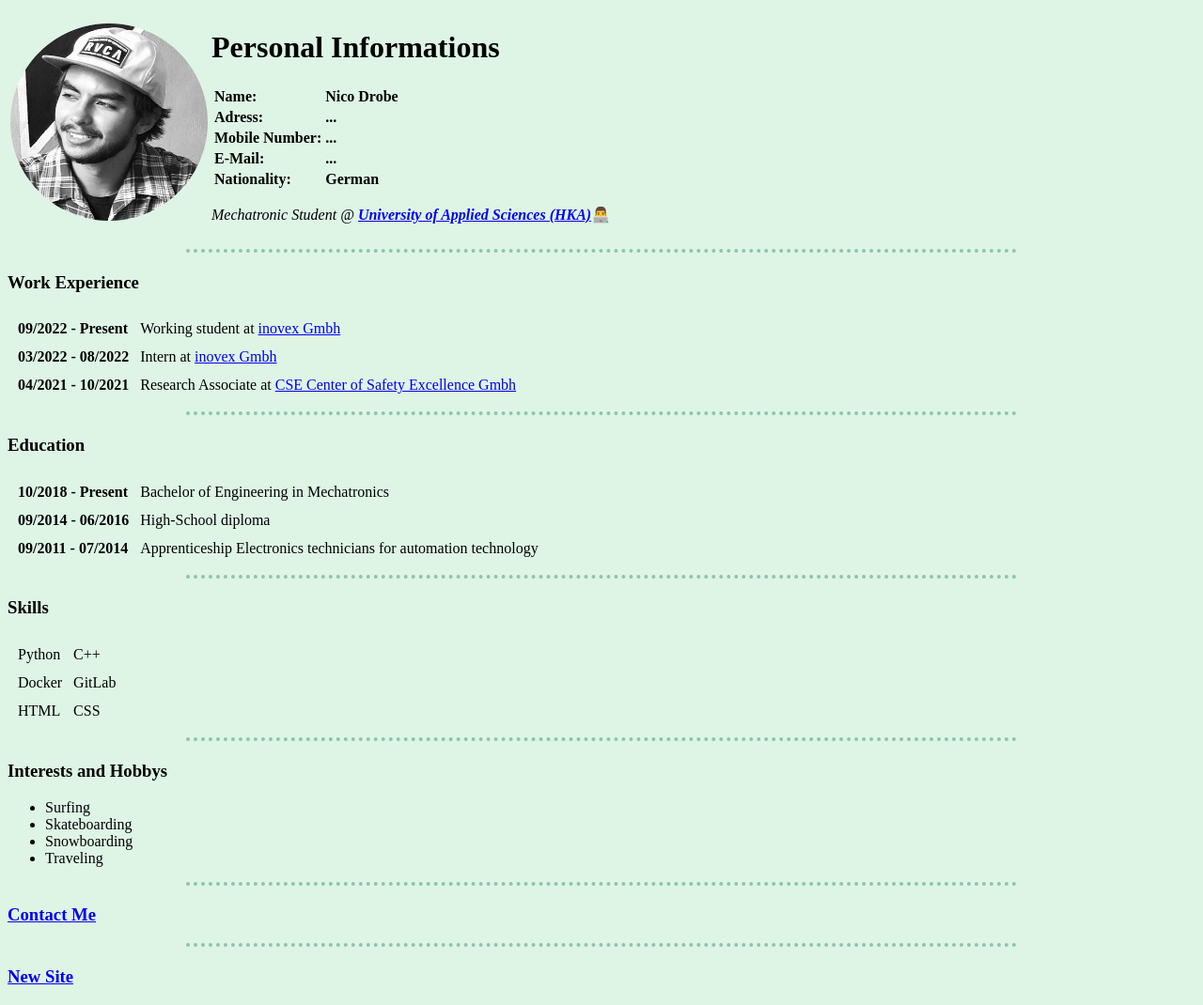
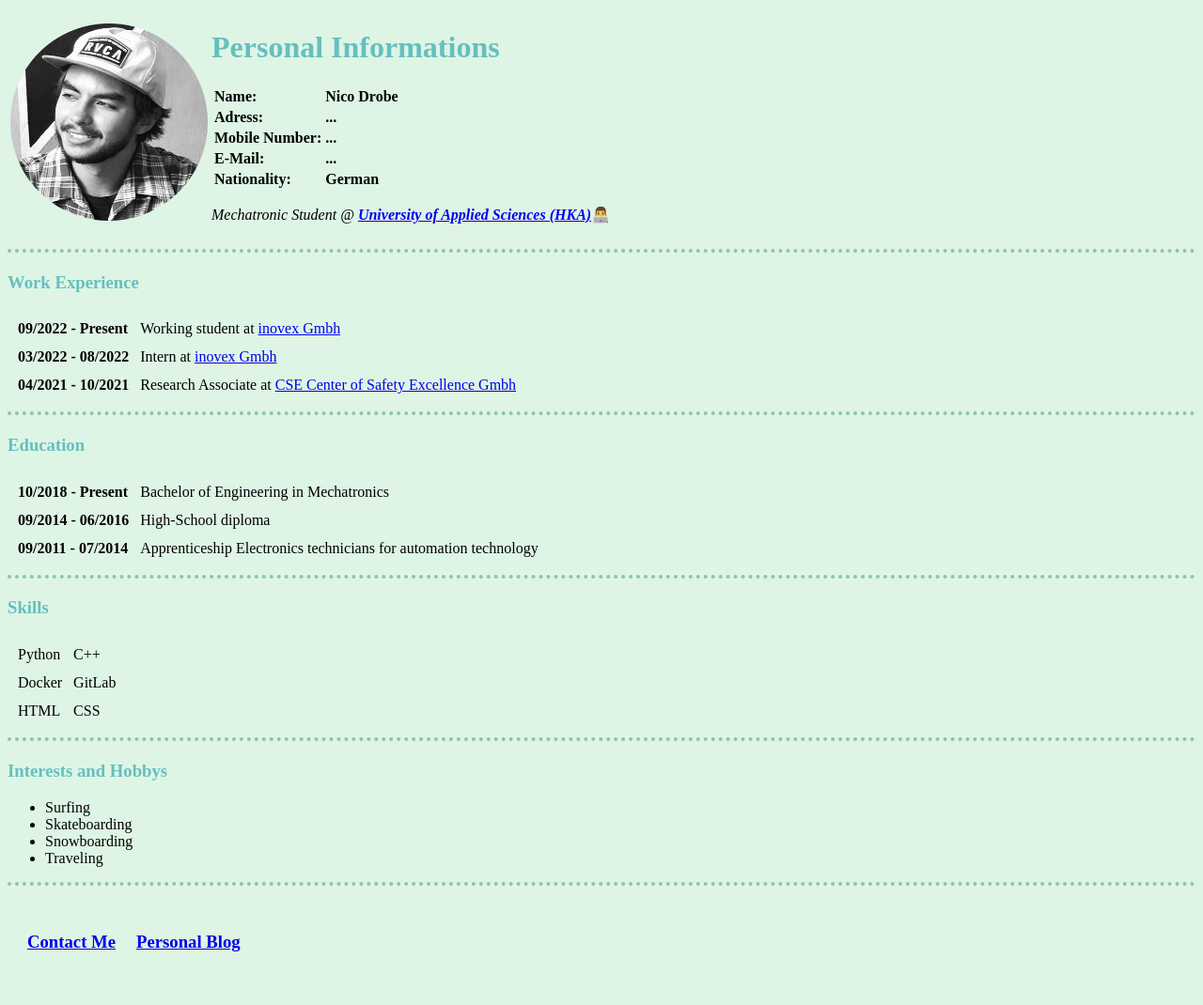
Before and after one commit to drni1015/CV, a plain HTML site: page index.html in a window 1280 px wide. Shown: the whole page at 94% size. Drawn offline with Linux system fonts and the light colour scheme.

Commit message:
change text color

```diff
--- a/css/styles.css
+++ b/css/styles.css
@@ -6,10 +6,18 @@ hr {
   border: none;
   border-top: 4px dotted #8ec3b0;
   height: 2px;
-  width: 70%;
+  width: auto;
 }
 
 img {
   height: 210px;
   width: 210px;
 }
+
+h1 {
+  color: #66bfbf;
+}
+
+h3 {
+  color: #66bfbf;
+}
--- a/index.html
+++ b/index.html
@@ -118,8 +118,11 @@
       <li>Traveling</li>
     </ul>
     <hr />
-    <h3><a href="mailto: nico.drobe@gmx.de">Contact Me</a></h3>
-    <hr />
-    <h3><a href="new_site.html">New Site</a></h3>
+    <table cellspacing="20">
+      <tr>
+        <td><h3><a href="mailto: nico.drobe@gmx.de">Contact Me</a></h3></td>
+        <td><h3><a href="blog.html">Personal Blog</a></h3></td>
+      </tr>
+    </table>
   </body>
 </html>
```
Also changed, not shown: blog.html (added, +12 -0 lines).
